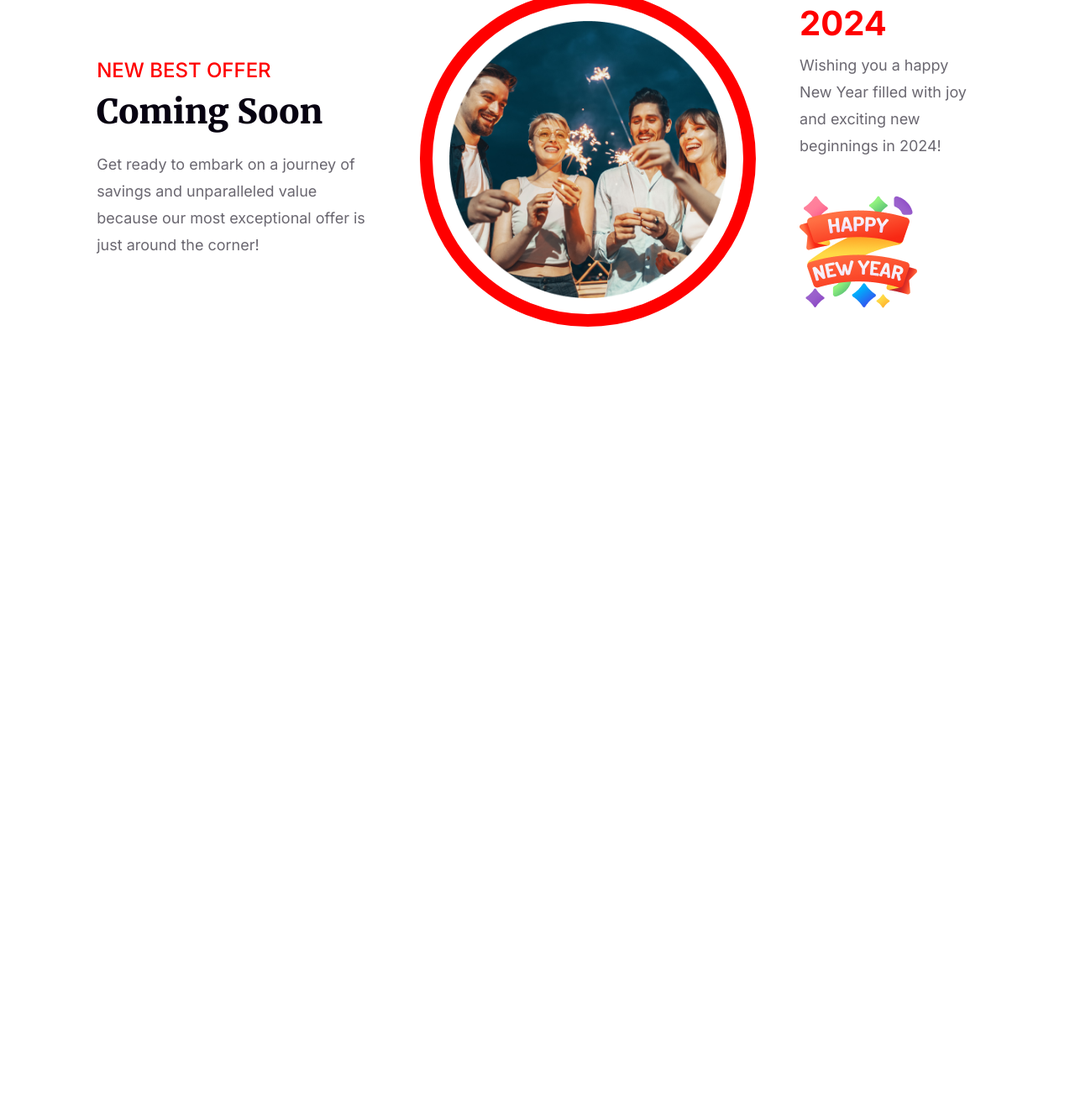
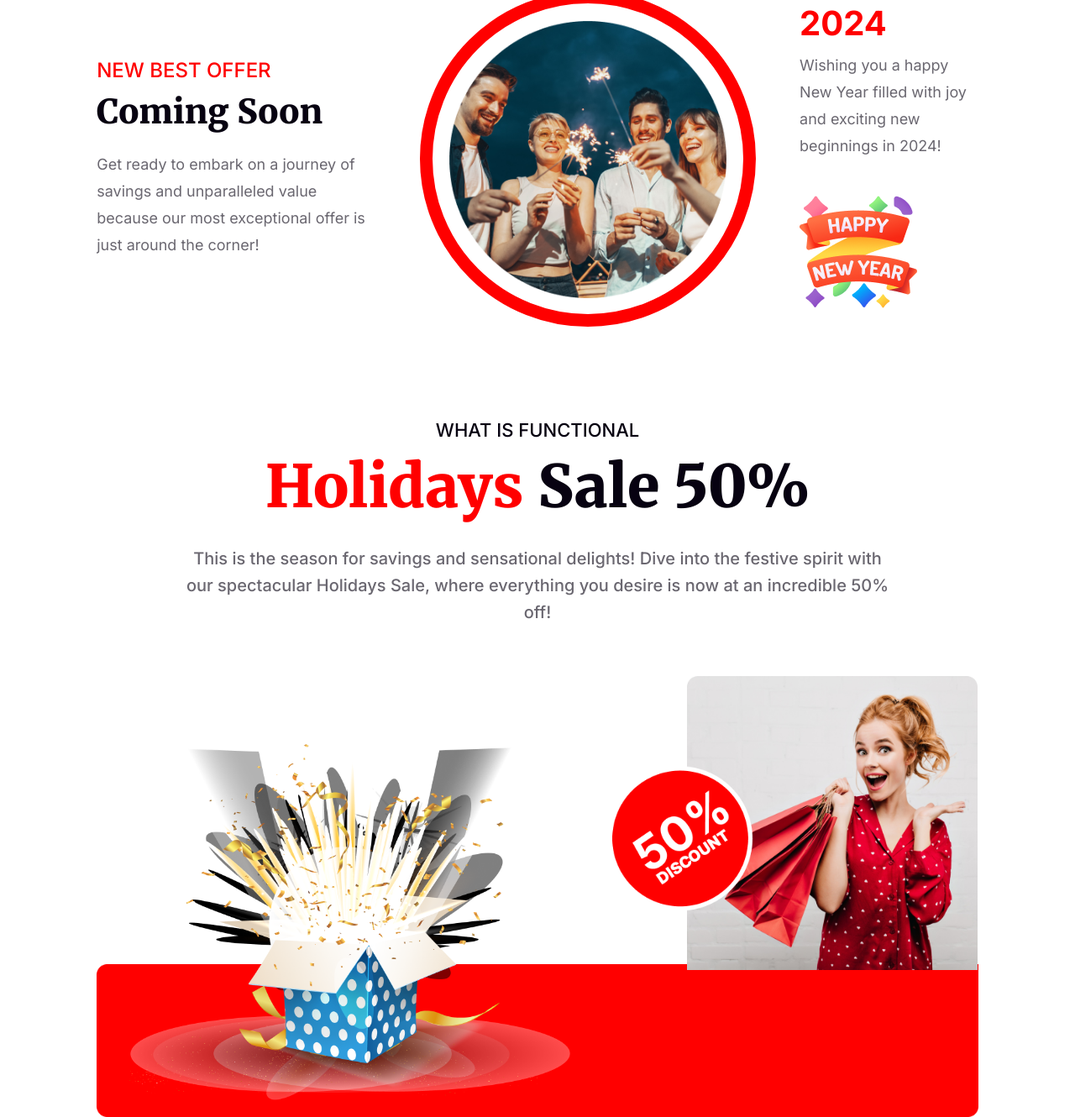
Before and after one commit to nawab25/Assignment1, a plain HTML site: page index.html in a window 1280 px wide. Shown: the part 2515-3845 px from the top of the page at 84% size. Before the commit the page ends 2904 px from the top, so only its background shows below. Drawn offline with Linux system fonts and the light colour scheme.

Commit message:
created holidays sale section

```diff
--- a/index.html
+++ b/index.html
@@ -84,6 +84,26 @@
             </div>
         </section>
         <!-- BEST-OFFER SECTION END  -->
+
+        <!-- HOLIDAYS-SALE SECTION START  -->
+        <section class="holidays-sale">
+            <div class="container">
+                <div class="sale-text-content">
+                    <h4>WHAT IS FUNCTIONAL</h4>
+                    <h1><span class="primary-color">Holidays</span> Sale 50%</h1>
+                    <p>This is the season for savings and sensational delights! Dive into the festive spirit with our spectacular Holidays Sale, where everything you desire is now at an incredible 50% off!</p>
+                </div>
+                <div class="sale-image-content">
+                    <div class="sale-image1">
+                        <img src="./images/Group 75.png" alt="mistry box image">
+                    </div>
+                    <div class="sale-image2">
+                        <img src="./images/Group 44.png" alt="50% discount logo">
+                    </div>
+                </div>
+            </div>
+        </section>
+        <!-- HOLIDAYS-SALE SECTION END  -->
     </main>
 <!-- MAIN SECTION END  -->
 
--- a/styles/style.css
+++ b/styles/style.css
@@ -267,3 +267,59 @@ section {
 }
 
 /* Best-Offer Section Styles End */
+
+/* Holidays-Sale Section Styles Start */
+.holidays-sale .container {
+    text-align: center;
+}
+
+.sale-text-content h4 {
+    color: #070211;
+    font-family: 'Inter', sans-serif;
+    font-size: 22px;
+    font-weight: 500;
+}
+
+.sale-text-content h1 {
+    color: #070211;
+    font-family: Merriweather, serif;
+    font-size: 70px;
+    font-weight: 900;
+    margin: 10px 0 26px 0;
+}
+
+.sale-text-content p {
+    color: rgba(7, 2, 17, 0.60);
+    font-family: 'Inter', sans-serif;
+    font-size: 20px;
+    font-weight: 500;
+    line-height: 32px;
+    padding: 0 103px 60px;
+}
+
+.sale-image-content {
+    display: flex;
+    justify-content: space-around;
+    background-image: url("../images/Rectangle 1.png"), url("../images/Rectangle 2.png");
+    background-position: right top, center bottom;
+    background-repeat: no-repeat, no-repeat;
+    background-size: 33%, 100%;
+    height: 525px;
+}
+
+.sale-image-content .sale-image1 {
+    width: 50%;
+}
+.sale-image-content .sale-image1 img {
+    width: 100%;
+    transform: translate(13px, 81px);
+}
+.sale-image-content .sale-image2 {
+    width: 40%;
+}
+.sale-image-content .sale-image2 img {
+    width: 240px;
+    transform: translate(-119px, 74px);
+}
+
+/* Holidays-Sale Section Styles End */
```
